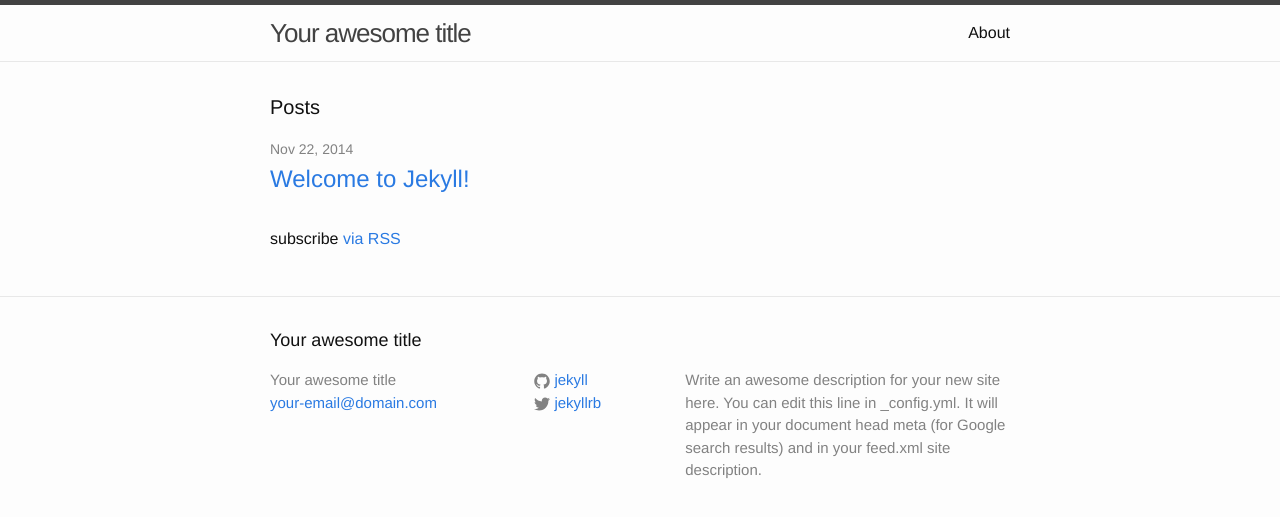
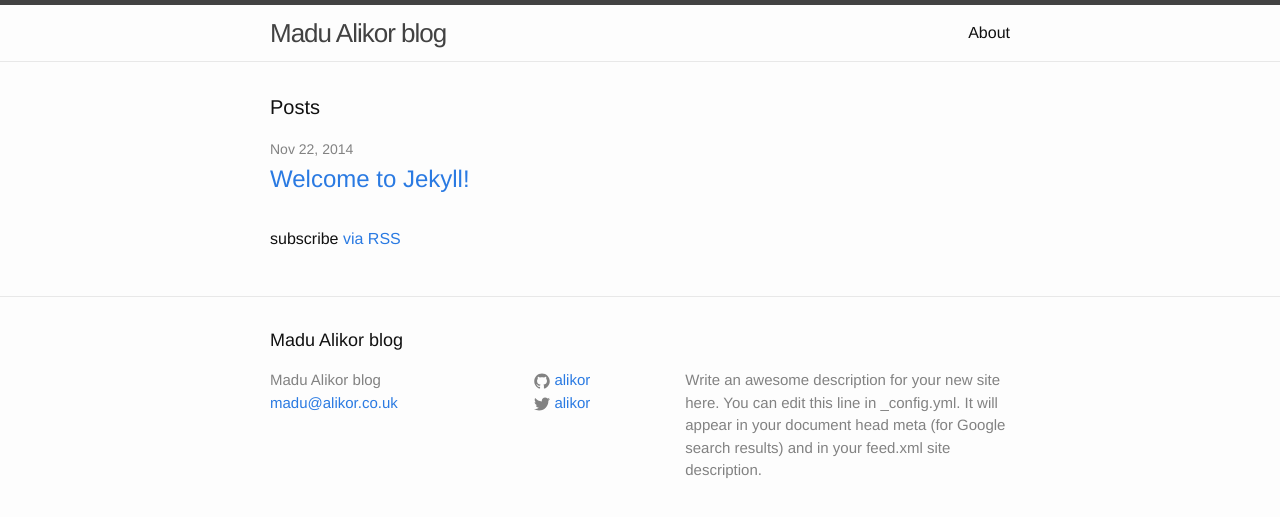
Before and after one commit to alikor/alikor.github.io, a Jekyll site: the page built from index.html, in a window 1280 px wide. Shown: the top 517 px of the page. Built offline with Jekyll 4.4.1, drawn with Linux system fonts in a browser that asks for light colours.

Commit message:
Config update

```diff
--- a/_config.yml
+++ b/_config.yml
@@ -1,14 +1,14 @@
 # Site settings
-title: Your awesome title
-email: your-email@domain.com
+title: Madu Alikor blog
+email: madu@alikor.co.uk
 description: > # this means to ignore newlines until "baseurl:"
   Write an awesome description for your new site here. You can edit this
   line in _config.yml. It will appear in your document head meta (for
   Google search results) and in your feed.xml site description.
 baseurl: "" # the subpath of your site, e.g. /blog/
-url: "http://yourdomain.com" # the base hostname & protocol for your site
-twitter_username: jekyllrb
-github_username:  jekyll
+url: "http://alikor.co.uk" # the base hostname & protocol for your site
+twitter_username: alikor
+github_username:  alikor
 
 # Build settings
 markdown: kramdown
```
